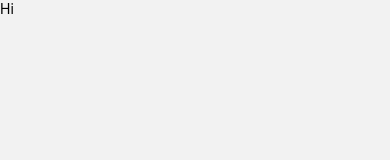
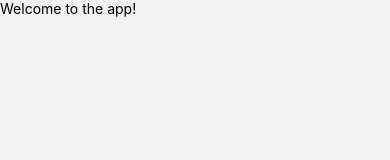
Before and after one commit to PeanutButter1212/NutriNexus, a React Native app: screen /SignUp in a window 390 px wide. Shown: the top 160 px of the page. Built offline with nearby package versions, Linux system fonts and the light colour scheme.

Commit message:
minor changes

```diff
--- a/SignUpScreen.js
+++ b/SignUpScreen.js
@@ -1,11 +1,17 @@
-import "./global.css"
-import { StatusBar } from 'expo-status-bar';
-import { StyleSheet, Text, View ,TextInput, TouchableOpacity} from 'react-native';
-import { AntDesign } from '@expo/vector-icons';
-
+import "./global.css";
+import { StatusBar } from "expo-status-bar";
+import {
+  StyleSheet,
+  Text,
+  View,
+  TextInput,
+  TouchableOpacity,
+} from "react-native";
 
 export default function SignUpScreen() {
-    return (
-      <Text>Hi</Text>
-    );
+  return (
+    <View>
+      <Text>Welcome to the app!</Text>
+    </View>
+  );
 }
```
Also changed, not shown: 1 other file (tests, documents, lock files or other folders).
